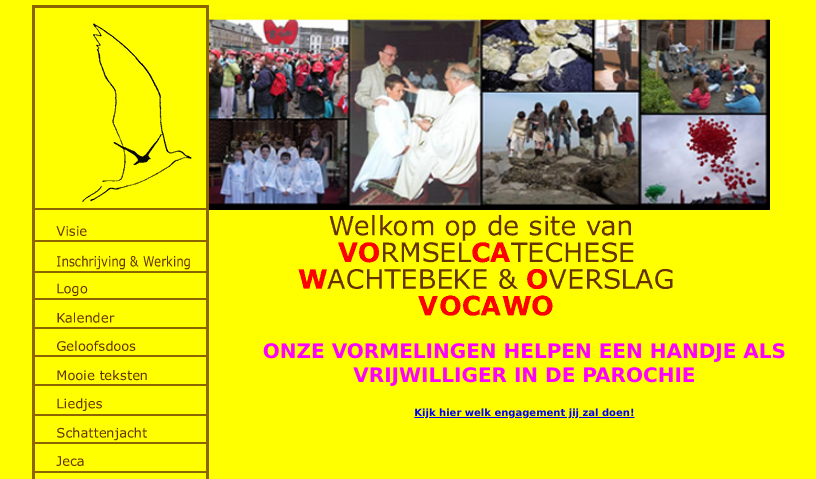
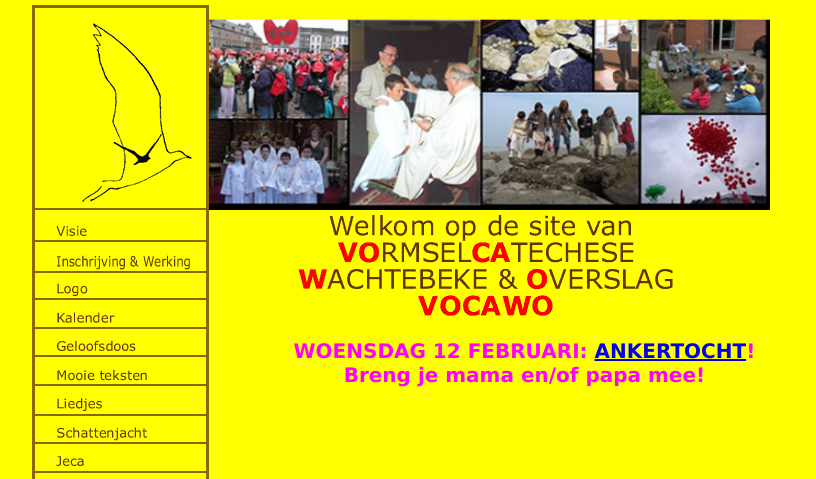
Before and after one commit to vocawo/vocawo.github.io, a plain HTML site: page index.html in a window 1280 px wide. Shown: the top 479 px of the page, without its empty margins (86-902 px from the left). Drawn offline with Linux system fonts and the light colour scheme.

Commit message:
update index en brieven

```diff
--- a/index.html
+++ b/index.html
@@ -139,9 +139,9 @@ function MM_swapImage() { //v3.0
 					  <tr>
 						<td width="631" height="428" align="right" valign="top"><p align="left"><img src="images/header.gif" width="511" height="109"></p>
 						  <blockquote>
-						    <p align="center" class="style38">ONZE VORMELINGEN HELPEN EEN HANDJE ALS VRIJWILLIGER IN DE PAROCHIE</p>
-						    <p align="center" class="style38"><span class="stijl3"><a href="engagement namen.html">Kijk hier welk engagement jij zal doen!</a><br>
-					        </span></p>
+						    <p align="center" class="style38">WOENSDAG 12 FEBRUARI: <a href="Uitnodiging gezinsavond.pdf" target="_blank">ANKERTOCHT</a>!<br>
+						    Breng je mama en/of papa mee!</p>
+						    <p align="center" class="style38">&nbsp;</p>
 						    <p align="center" class="style38">&nbsp;</p>
 						    <p align="center" class="style38"><a href="www.bavoparochie.be" target="_blank"><span class="style23">Ontdek hier de foto's van de vormselviering april 2024</span></a></p>
 						    <p align="center" class="style38"><a href="images/vormsel 2024.jpg"><img src="images/vormsel 2024.jpg" width="494" height="315"></a><br>
```
Also changed, not shown: brieven.html (+1 -1 lines), 1 other file.
